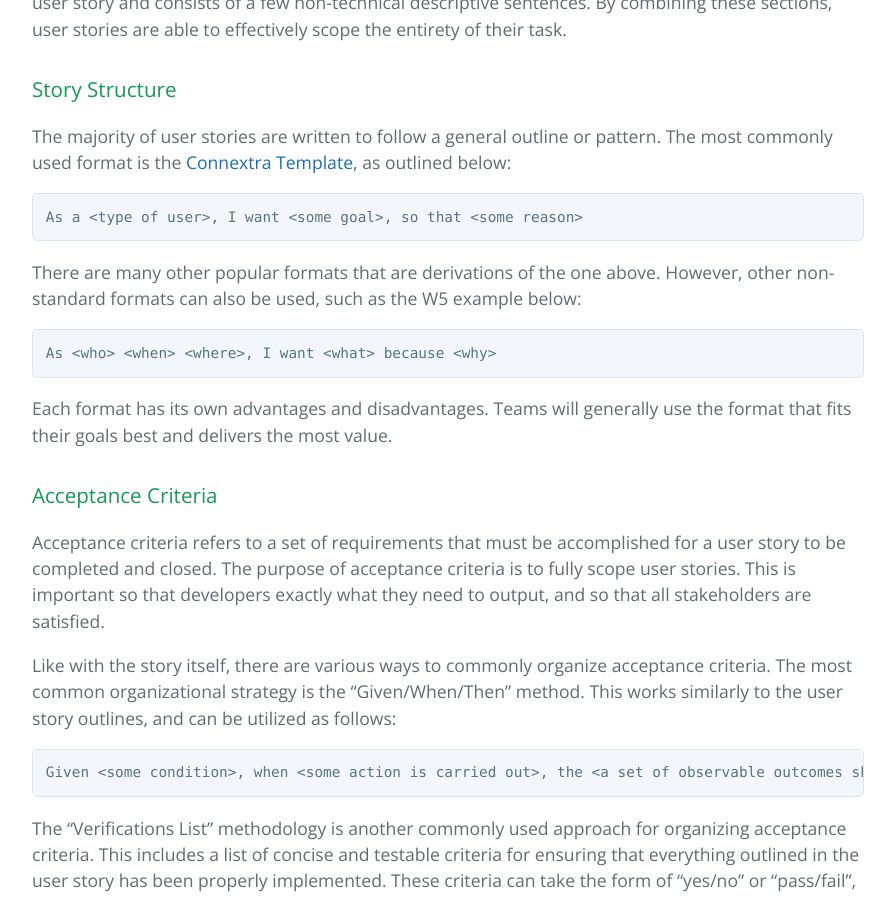
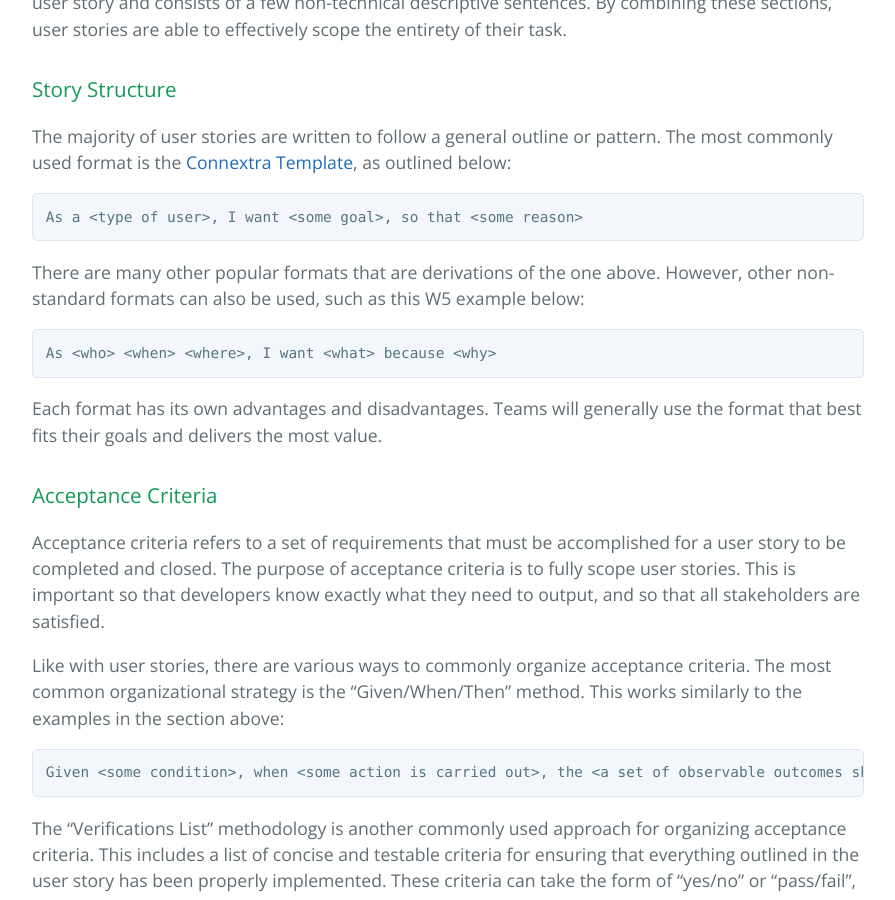
Before and after one commit to learning-software-engineering/learning-software-engineering.github.io, a Jekyll site: the page built from Topics/Product_Management.md, in a window 1280 px wide and 900 px high, scrolled down 716 px. Shown: the whole window, without its empty margins (192-1087 px from the left). Built offline with Jekyll 4.4.1, drawn with Linux system fonts in a browser that asks for light colours; our own code applies the rules of GitHub Pages for plain Markdown files; some of the changed text lies outside the part shown.

Commit message:
Added "Resources and Articles" section

````diff
--- a/Topics/Product_Management.md
+++ b/Topics/Product_Management.md
@@ -14,17 +14,17 @@
 ```
 As a <type of user>, I want <some goal>, so that <some reason>
 ```
-There are many other popular formats that are derivations of the one above. However, other non-standard formats can also be used, such as the W5 example below:
+There are many other popular formats that are derivations of the one above. However, other non-standard formats can also be used, such as this W5 example below:
 ```
 As <who> <when> <where>, I want <what> because <why>
 ```
-Each format has its own advantages and disadvantages. Teams will generally use the format that fits their goals best and delivers the most value.
+Each format has its own advantages and disadvantages. Teams will generally use the format that best fits their goals and delivers the most value.
 
 ### Acceptance Criteria
 
-Acceptance criteria refers to a set of requirements that must be accomplished for a user story to be completed and closed. The purpose of acceptance criteria is to fully scope user stories. This is important so that developers exactly what they need to output, and so that all stakeholders are satisfied.
+Acceptance criteria refers to a set of requirements that must be accomplished for a user story to be completed and closed. The purpose of acceptance criteria is to fully scope user stories. This is important so that developers know exactly what they need to output, and so that all stakeholders are satisfied.
 
-Like with the story itself, there are various ways to commonly organize acceptance criteria. The most common organizational strategy is the "Given/When/Then" method. This works similarly to the user story outlines, and can be utilized as follows:
+Like with user stories, there are various ways to commonly organize acceptance criteria. The most common organizational strategy is the "Given/When/Then" method. This works similarly to the examples in the section above:
 ```
 Given <some condition>, when <some action is carried out>, the <a set of observable outcomes should occur>
 ```
@@ -62,3 +62,12 @@
 **Acceptance Criteria:** Given \<some condition\>, when \<some action is carried out\>, the \<a set of observable outcomes should occur\>
 
 ---
+
+### Resources and Articles
+
+- [User Stories; Examples and Template - Atlassian](https://www.atlassian.com/agile/project-management/user-stories#:~:text=software%20user's%20perspective.-,A%20user%20story%20is%20an%20informal%2C%20general%20explanation%20of%20a,value%20back%20to%20the%20customer.)
+- [User Stories and User Story Examples - Mike Cohn](https://www.mountaingoatsoftware.com/agile/user-stories)
+- [Acceptance Criteria for User Stories: Purposes, Formats, Examples, and Best Practices - AltexSoft](https://www.altexsoft.com/blog/business/acceptance-criteria-purposes-formats-and-best-practices/)
+- [What is Acceptance Criteria? - ProductPlan](https://www.productplan.com/glossary/acceptance-criteria/#:~:text=Acceptance%20Criteria%20Definition%201%3A%20%E2%80%9CConditions,meet.%E2%80%9D%20(via%20Google))
+- [What Are Agile Story Points? - Mike Cohn](https://www.mountaingoatsoftware.com/blog/what-are-story-points)
+- [Story Points and Estimation - Atlassian](https://www.atlassian.com/agile/project-management/estimation)
````
